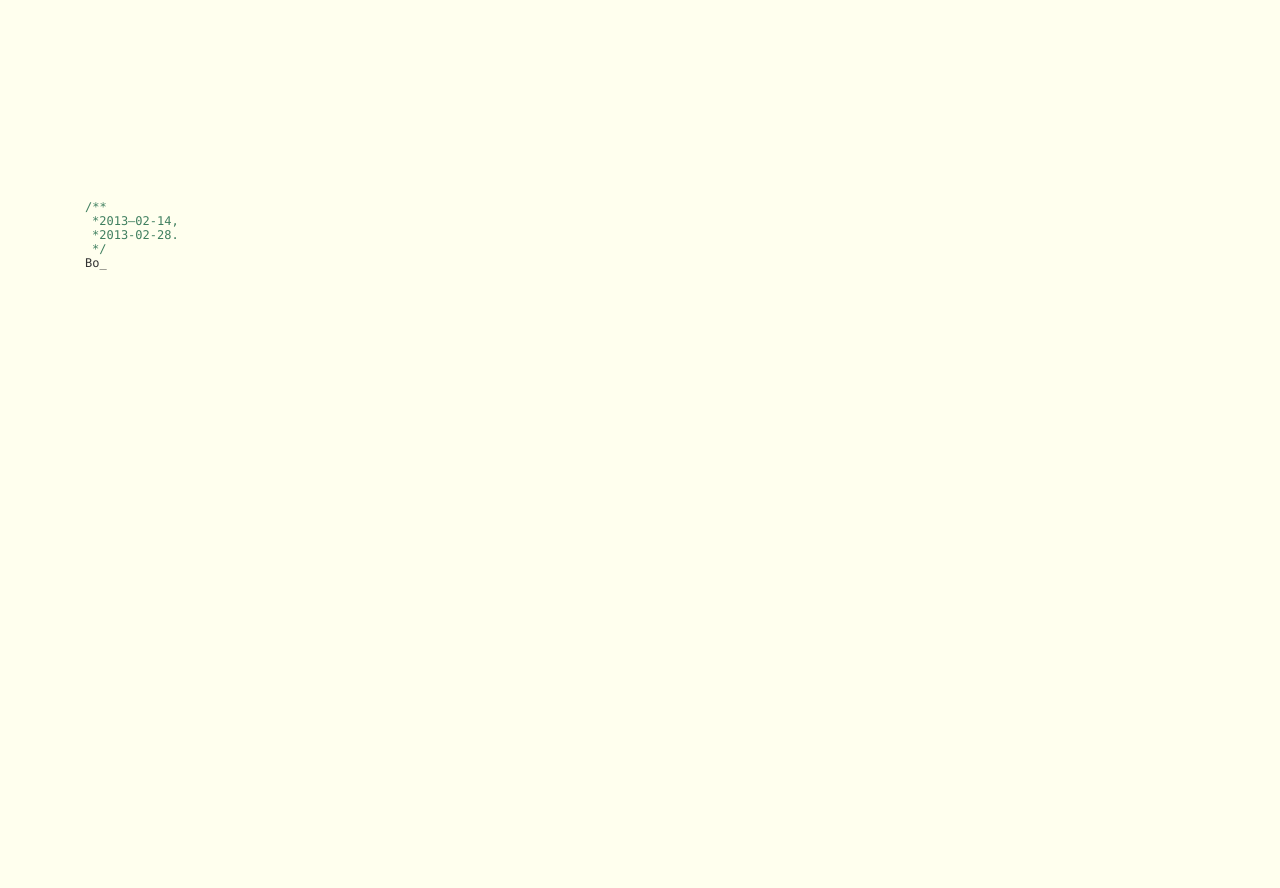
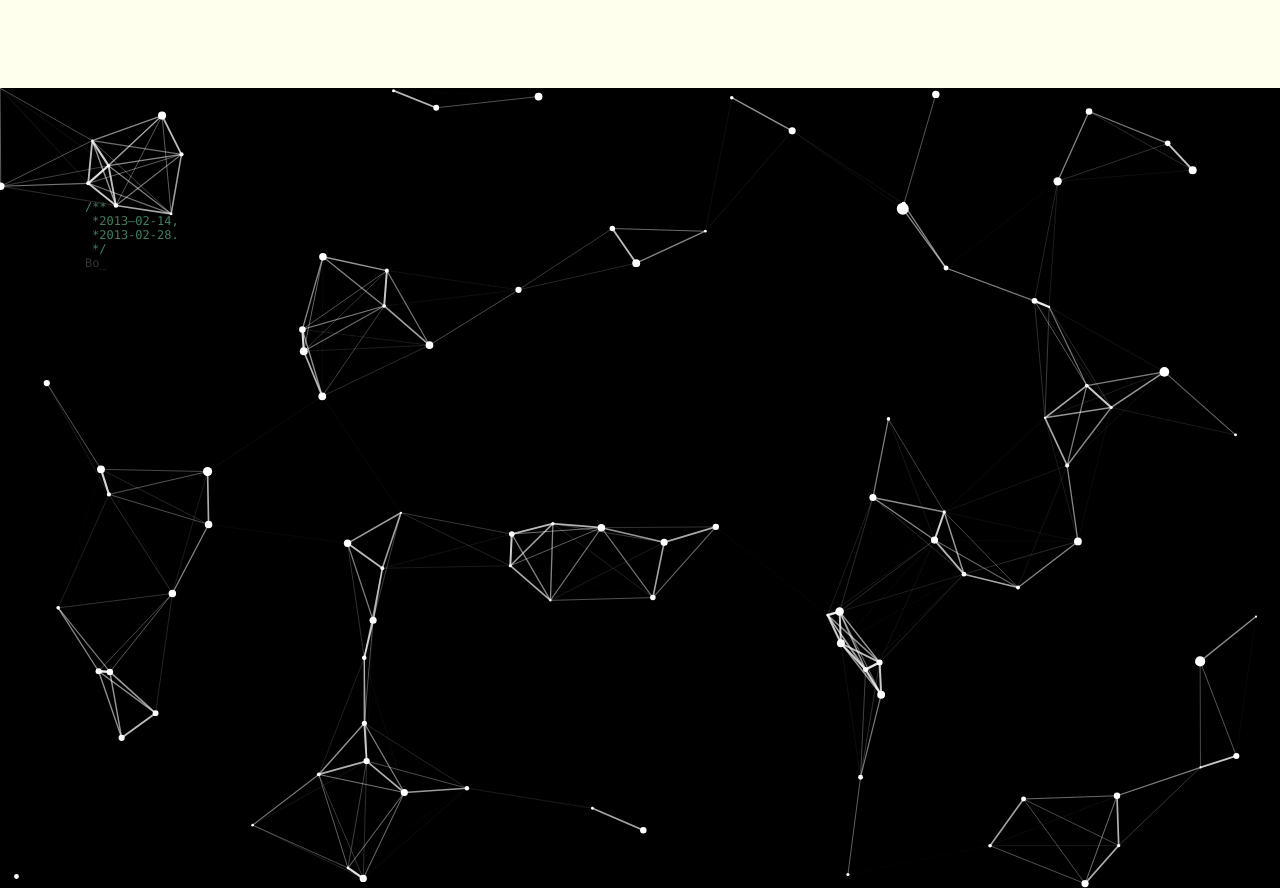
Before and after one commit to wenPKtalk/error, a plain HTML site: page index.html in a window 1280 px wide. Before the commit the page ends 800 px from the top, so only its background shows below. Drawn offline with Linux system fonts and the light colour scheme.

Commit message:
add background

```diff
--- a/index.html
+++ b/index.html
@@ -9,6 +9,11 @@
 	font-family: digit;
 	src: url('digital-7_mono.ttf') format("truetype");
 }
+#canvas {
+	position: absolute;
+	height: 100%;
+	z-index: -20;
+}
 </style>
 
 <link href="css/default.css" type="text/css" rel="stylesheet">
@@ -19,11 +24,12 @@
 </head>
 
 <body>
-<div style="display:none">
-	<audio autoplay="autoplay" controls="controls" loop="loop" preload="auto"
-	            src="music.mp3">
-	</audio>
-</div>
+<!--canvas 作为背景-->
+<canvas height="620" width="1360" id = "canvas"></canvas>
+
+<audio autoplay="autoplay" loop="loop" preload="auto">
+    <source src="music.mp3" type="audio/mpeg">
+</audio>
 <div id="mainDiv">
 	<div id="content">
 		<div id="code">
@@ -103,5 +109,6 @@ if (!document.createElement('canvas').getContext) {
 	$("#code").typewriter();
 }
 </script>
+<script type="text/javascript" src="js/star.js"></script>
 </body>
 </html>
--- /dev/null
+++ b/js/star.js
@@ -0,0 +1,230 @@
+(function (){
+	var i = 0;
+	var j = 0;
+		//获取canvas
+		var canvasEl = document.getElementById("canvas");
+		var ctx = canvasEl.getContext("2d");
+		var mousePos = [0,0];
+		//颜色初始化
+		var easingFactor = 5.0;
+		var backgroundColor = '#000';
+		var nodeColor = '#fff';
+		var edgeColor = '#fff';
+
+		var text = ' 谈及航母的改建工程，当时为了解决现场建设困难，他们做了大量的工作：一是统筹好所有的工作项目，精确安排每人每天的任务，最忙的时候精确到每个小时的具体任务；二是提高所有的施工质量，通过保证质量，在更大程度上节约时间；三是加班加点。'+
+    			   '通过这三个方面的手段，才把时间给抢回来。”王治国回忆，“因为我们在北方，那一年遇上了五十年不遇的严寒。前面的很多土建工作，受温度影响很大，耽误了时间。为了抢进度，最后我们把时间抢回来了。';
+
+		//定义节点与变数组
+		var nodes = [];
+		var edges = [];
+		//构造星星对象
+		function constructNodes(){
+			for(var i = 0; i < 100; i++){
+				//为了实现后面一个更炫酷的效果，
+				//给第一个点加了一个 drivenByMouse 属性，
+				//这个点的位置不会被粒子系统管理，也不会绘制出来，
+				//但是它会与其他点连线，这样就实现了鼠标跟随的效果了。
+				var node = {
+					drivenByMouse :i ==0,
+					x:Math.random() * canvasEl.width,
+					y:Math.random() * canvasEl.height,
+					vx:Math.random() * 1-0.5,
+					vy:Math.random() * 1-0.5,
+					radius : Math.random() >0.9?3+Math.random() * 3 : 1+Math.random()*3
+
+				};
+				nodes.push(node);
+			}
+			//假设我们之前连接了 A、B两点，也就是外侧循环是A，内侧循环是B，
+			//那么在下一次循环中，外侧为B，内侧为A，是不是也会创建一条边呢？
+			//而实际上，这两个边除了方向不一样以外是完全一样的，
+			//这完全没有必要而且占用资源。
+			//因此我们在 addEdge 函数中进行一个判断：
+
+			nodes.forEach(function(e){
+				nodes.forEach(function(e2){
+					if(e == e2){
+						return;
+					}
+					//线对象
+					var edge = {
+						from : e,
+						to : e2
+					}
+					addEdge(edge);
+				});
+			});
+
+			console.log(edges);
+		}
+
+		/**
+		 * 假设我们之前连接了 A、B两点，也就是外侧循环是A，内侧循环是B，
+		 *那么在下一次循环中，外侧为B，内侧为A，是不是也会创建一条边呢？
+		 */
+		 function addEdge(edge){
+		 	var ignore = false;
+		 	edges.forEach(function(e){
+		 		if(e.from == edge.from && e.to == edge.to){
+		 			ignore = true;
+		 		}
+
+		 		if(e.to == edge.from && e.from == edge.to){
+		 			ignore = true;
+		 		}
+		 	});
+
+		 	if(!ignore){
+		 		edges.push(edge);
+		 	}
+		 }
+		/**
+		 * 让点动起来
+		 * 就是遍历粒子，并且更新其状态。更新的公式就是
+		 *v = v + a
+		 *s = s + v
+		 * a是加速度，v是速度，s是位移。由于我们这里不涉及加速度，所以就不写了。
+		 * 然后我们需要作一个边缘的碰撞检测，
+		 * 不然我们的“星星”都无拘无束地一点点飞～走～了～。
+		 * 边缘碰撞后的处理方式就是让速度矢量反转，这样粒子就会“掉头”回来。
+
+		 *还记得我们需要做的鼠标跟随吗？
+		 *也在这处理，
+		 *我们让第一个点的位置一点一点移动到鼠标的位置，
+		 *下面这个公式很有意思，可以轻松实现缓动：
+		 *x = x + (t - x) / factor
+
+		 *其中 factor 是缓动因子，t 是最终位置，x 是当前位置。
+		 *至于这个公式的解释还有个交互大神 Bret Victor 在他的演讲中提到过，
+		 *视频做的非常好，有条(ti)件(zi)大家一定要看看： Bret Victor – Stop Drawing Dead Fish
+
+		 *好了，回到主题。我们在上面的函数中处理完了一帧中的数据，
+		 *我们要让整个粒子系统连续地运转起来就需要一个timer了，
+		 *但是十分不提倡大家使用 setInterval，而是尽可能使用 requestAnimationFrame，
+		 *它能保证你的帧率锁定在
+
+		 * @return {[type]} [description]
+		 */
+		 function step() {
+		 	nodes.forEach(function (e) {
+		 		if (e.drivenByMouse) {
+		 			return;
+		 		}
+
+		 		e.x += e.vx;
+		 		e.y += e.vy;
+
+		 		function clamp(min, max, value) {
+		 			if (value > max) {
+		 				return max;
+		 			} else if (value < min) {
+		 				return min;
+		 			} else {
+		 				return value;
+		 			}
+		 		}
+
+		 		if (e.x <= 0 || e.x >= canvasEl.width) {
+		 			e.vx *= -1;
+		 			e.x = clamp(0, canvasEl.width, e.x)
+		 		}
+
+		 		if (e.y <= 0 || e.y >= canvasEl.height) {
+		 			e.vy *= -1;
+		 			e.y = clamp(0, canvasEl.height, e.y)
+		 		}
+		 	});
+
+		 	adjustNodeDrivenByMouse();
+		 	render();
+		 	window.requestAnimationFrame(step);
+		 }
+		/**
+		 * 根据鼠标移动调整点
+		 * @return {[type]} [description]
+		 */
+		 function adjustNodeDrivenByMouse(){
+
+		 	nodes[0].x += (mousePos[0] - nodes[0].x)/easingFactor;
+		 	nodes[0].y += (mousePos[1] - nodes[0].y)/easingFactor;
+		 }
+
+
+		/**
+		 * 线长
+		 * @param  {[type]} edge [description]
+		 * @return {[type]}      [description]
+		 */
+		 function lengthOfEdge(edge) {
+		 	return Math.sqrt(Math.pow((edge.from.x - edge.to.x), 2) + Math.pow((edge.from.y - edge.to.y), 2));
+		 }
+
+		/**
+		 * 常规的 Canvas 绘图操作，
+		 * 注意 beginPath 一定要调用，
+		 * 不然你的线就全部穿在一起了…
+		 * 需要说明的是，在绘制边的时候，
+		 * 我们先要计算两点距离，
+		 * 然后根据一个阈值来判断是否要绘制这条边，
+		 * 这样我们才能实现距离远的点之间连线不可见的效果。
+
+		 * @return {[type]} [description]
+		 */
+		 function render(){
+		 	ctx.fillStyle = backgroundColor;
+		 	ctx.fillRect(0,0,canvasEl.width,canvasEl.height);
+
+		 	edges.forEach(function(e){
+		 		var l = lengthOfEdge(e);
+		 		var threhold = canvasEl.width/8;
+		 		if( l > threhold){
+		 			return;
+		 		}
+		 		ctx.strokeStyle = edgeColor;
+		 		ctx.lineWidth = (1.0 - l/threhold)*2.5;
+		 		ctx.globalAlpha = 1.0 - l/threhold;
+		 		ctx.beginPath();
+		 		ctx.moveTo(e.from.x,e.from.y);
+		 		ctx.lineTo(e.to.x,e.to.y)
+		 		ctx.stroke();
+		 	});
+
+		 	ctx.globalAlpha = 1.0;
+
+		 	nodes.forEach(function(e){
+		 		if(e.drivenByMouse){
+		 			return;
+		 		}
+		 		ctx.fillStyle = nodeColor;
+		 		ctx.beginPath();
+		 		ctx.arc(e.x,e.y,e.radius,0,2*Math.PI);
+		 		ctx.fill();
+		 	});
+		 }
+
+		//随着窗口的改变重绘画布
+		window.onresize = function(){
+			canvasEl.width = document.body.clientWidth;
+			canvasEl.height = canvasEl.clientHeight;
+
+			if(nodes.length == 0){
+				//构造点
+				constructNodes();
+			}
+
+			render();
+		}
+		/**
+		 * [onmousemove description]
+		 * @param  {[type]} e [description]
+		 * @return {[type]}   [description]
+		 */
+		 window.onmousemove = function (e) {
+		 	mousePos[0] = e.clientX;
+		 	mousePos[1] = e.clientY;
+		 }
+
+	 	window.onresize(); // trigger the event manually.
+
+	 	window.requestAnimationFrame(step);
+	 }).call(this);
```
